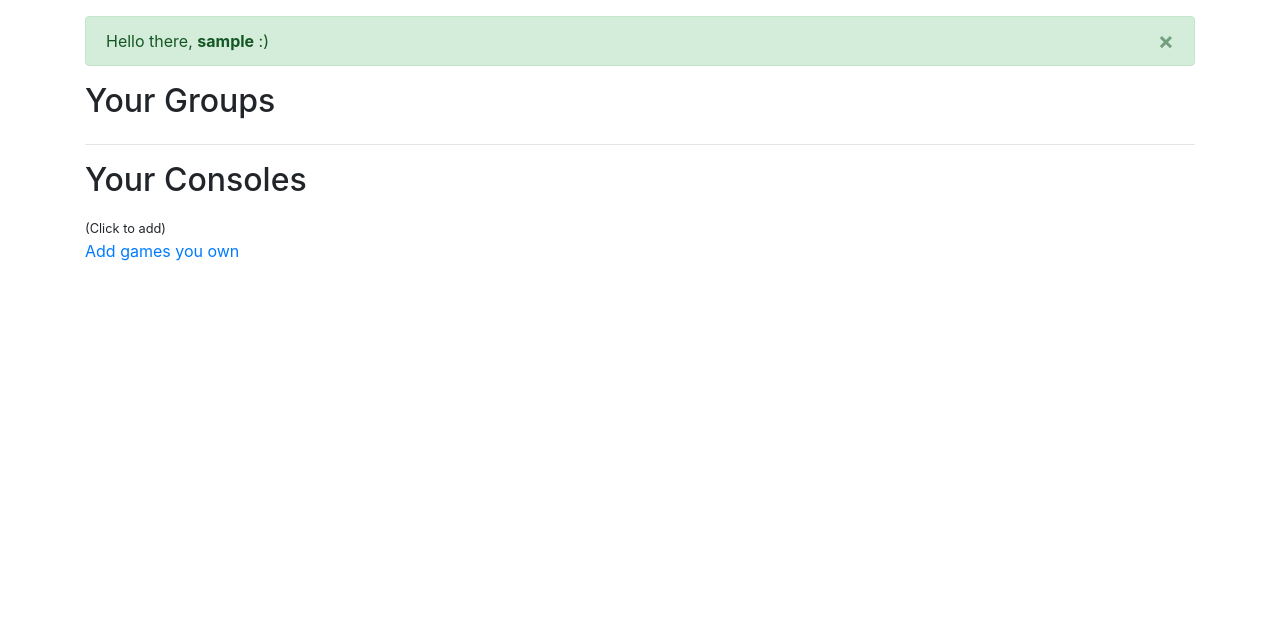
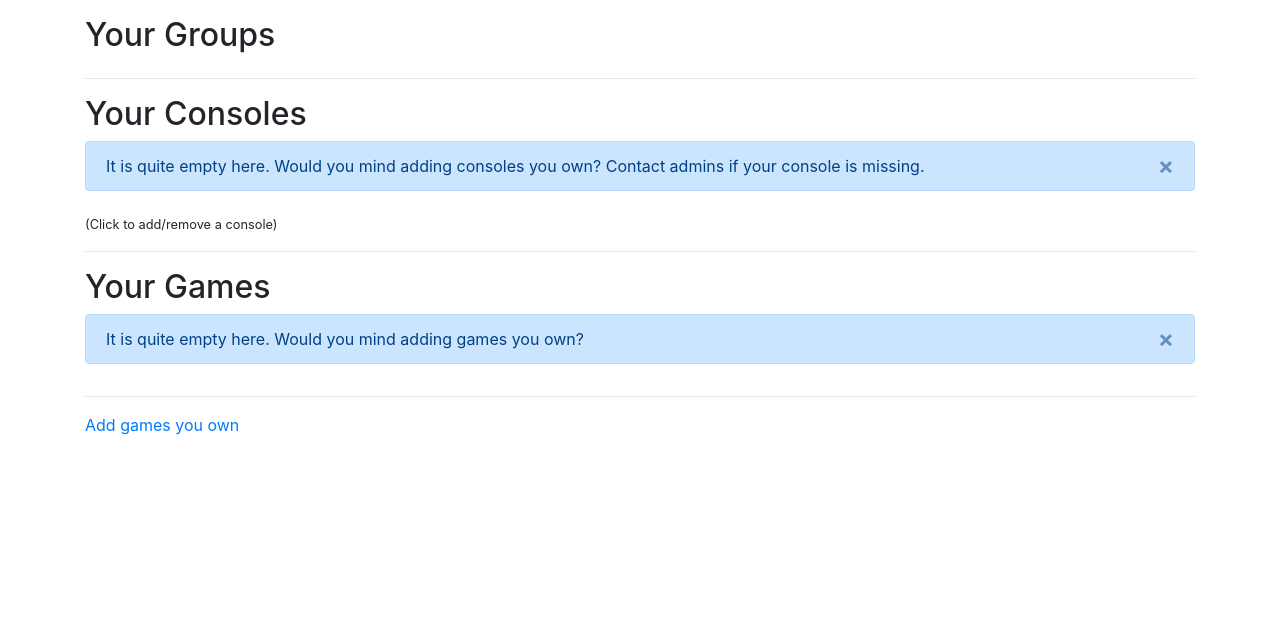
Before and after one commit to lukasburg/aMaze, a Django app: page /player/ in a window 1280 px wide. Shown: the part 59-696 px from the top of the page. Run offline with Django 3.2, Linux system fonts and the light colour scheme; the visitor is signed in with stand-in values (Sample User, id 1); data that the repository does not hold is empty; some libraries are stand-ins or nearby versions.

Commit message:
Add dynamic welcome message, message on empty console list

```diff
--- a/play_together/templates/play_together/player_detail.html
+++ b/play_together/templates/play_together/player_detail.html
@@ -7,12 +7,14 @@
 {% block content %}
   {% csrf_token %}
 
+  {% if greet %}
   <div class="alert alert-success alert-dismissible fade show" role="alert">
     Hello there, <strong>{{ player.user.username }}</strong> :)
     <button type="button" class="close" data-dismiss="alert" aria-label="Close">
       <span aria-hidden="true">&times;</span>
     </button>
   </div>
+  {% endif %}
 
   <div class="row">
     <h2 class="col">Your Groups</h2>
@@ -36,18 +38,26 @@
       </a>
     {% endfor %}
   </div>
-  <hr>
+  <hr />
 
-  <div class="row mt-3 align-items-baseline">
+  <div class="row mt-3">
     <h2 class="col-auto">Your Consoles</h2>
   </div>
+  {% if not player.consoles.exists %}
+  <div class="alert alert-primary alert-dismissible fade show" role="alert">
+    It is quite empty here. Would you mind adding consoles you own? Contact admins if your console is missing.
+    <button type="button" class="close" data-dismiss="alert" aria-label="Close">
+      <span aria-hidden="true">&times;</span>
+    </button>
+  </div>
+  {% endif %}
   <div class="row mt-1">
     {% for console in consoles %}
       <div class="col-auto">
         <button data-class-true="btn-success" data-class-false="btn-outline-secondary"
                 data-server-url="{% url 'play_together:player-toggle-console' console.id %}"
           {% if console in player.consoles.all %} data-current-state="true" class="btn btn-success btn-toggle"
-          {% else %} data-current-state="False" class="btn btn-outline-secondary btn-toggle"
+          {% else %} data-current-state="false" class="btn btn-outline-secondary btn-toggle"
           {% endif %} onclick="pressToggleButton(this)">
           <img src="{{ console.icon.url }}" alt="{{ console.name }}">
         </button>
@@ -55,9 +65,36 @@
     {% endfor %}
   </div>
   <div class="row mt-2">
-    <small class="col-auto">(Click to add)</small>
+    <small class="col-auto">(Click to add/remove a console)</small>
   </div>
+  <hr />
 
+  <div class="row mt-3">
+    <h2 class="col-auto">Your Games</h2>
+  </div>
+  {% if not player.games.exists %}
+    <div class="alert alert-primary alert-dismissible fade show" role="alert">
+      It is quite empty here. Would you mind adding games you own?
+      <button type="button" class="close" data-dismiss="alert" aria-label="Close">
+        <span aria-hidden="true">&times;</span>
+      </button>
+    </div>
+  {% endif %}
+  <div class="row mt-1">
+    {% for game in player.games.all %}
+      {{ game }}
+{#      <div class="col-auto">#}
+{#        <button data-class-true="btn-success" data-class-false="btn-outline-secondary"#}
+{#                data-server-url="{% url 'play_together:player-toggle-console' console.id %}"#}
+{#           {% if console in player.consoles.all %} data-current-state="true" class="btn btn-success btn-toggle"#}
+{#           {% else %} data-current-state="false" class="btn btn-outline-secondary btn-toggle"#}
+{#           {% endif %} onclick="pressToggleButton(this)">#}
+{#          <img src="{{ console.icon.url }}" alt="{{ console.name }}">#}
+{#        </button>#}
+{#      </div>#}
+    {% endfor %}
+  </div>
+  <hr />
   {% for game in addable_games %}
     <p>{{ game.name }}</p>
   {% endfor %}
```
